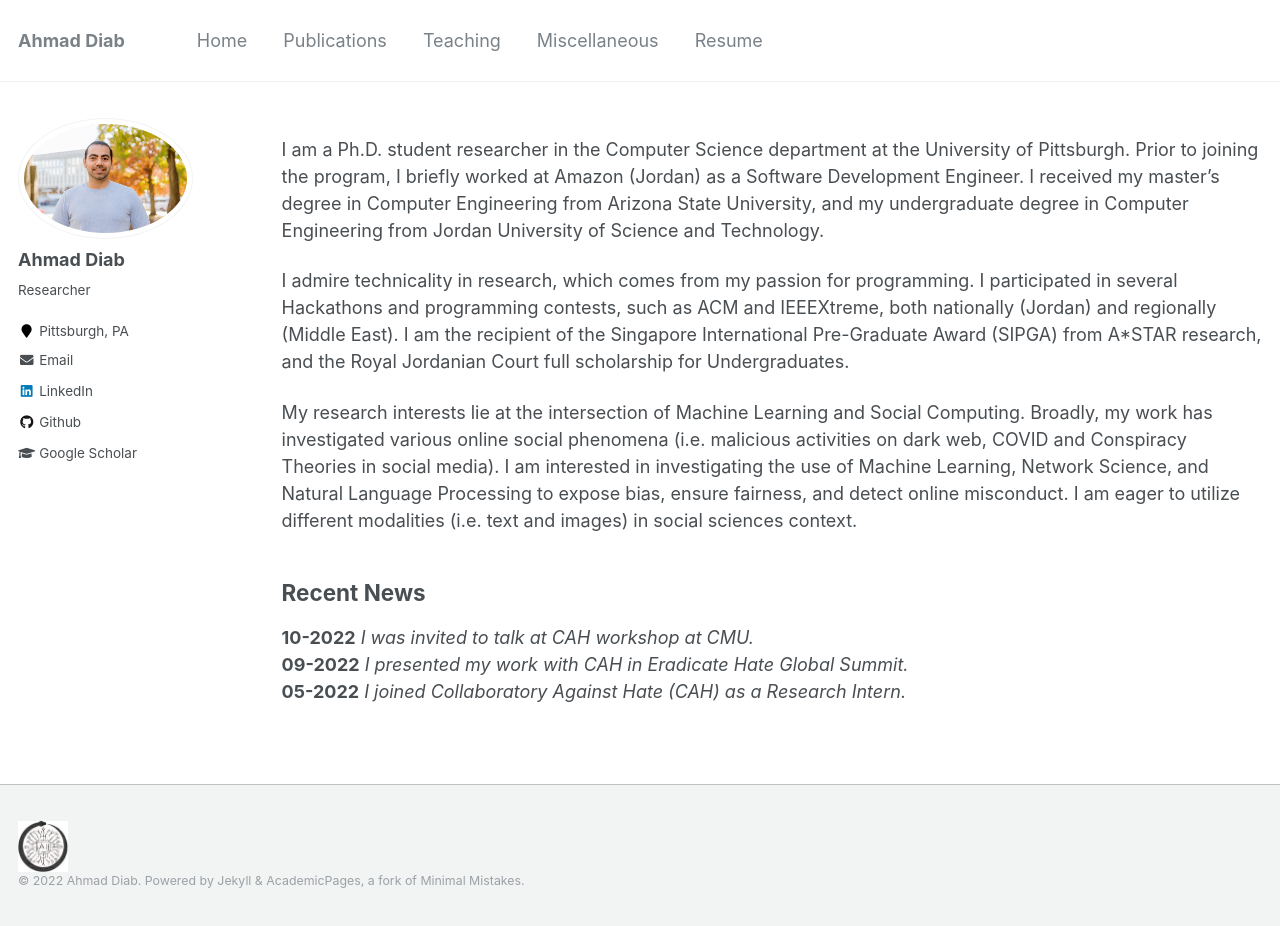
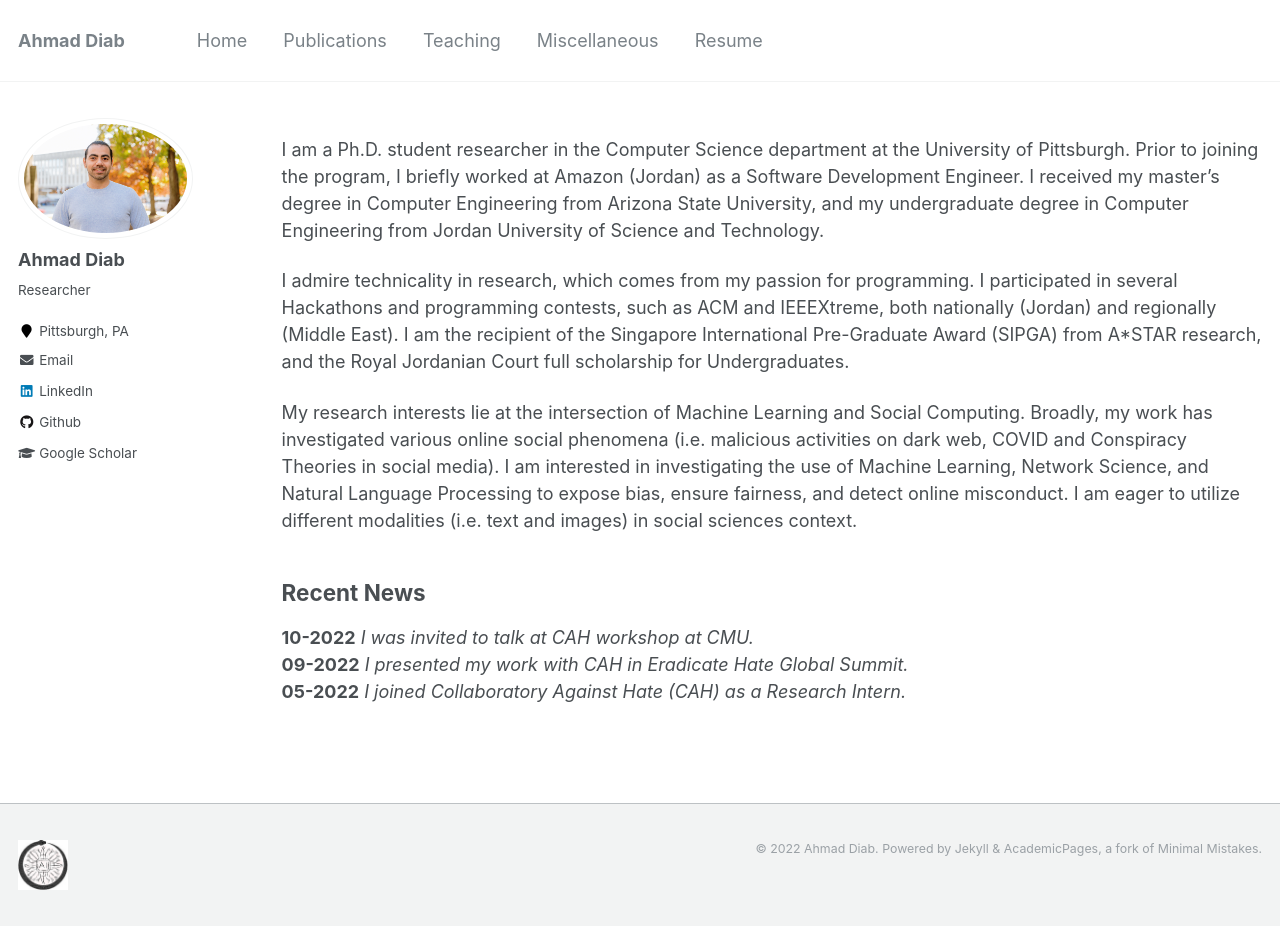
Before and after one commit to aadiab/aadiab.github.io, a Jekyll site: the page built from index.md, in a window 1280 px wide and 926 px high. Built offline with Jekyll 4.4.1, drawn with Linux system fonts in a browser that asks for light colours.

Commit message:
test logo in footer

```diff
--- a/_includes/footer.html
+++ b/_includes/footer.html
@@ -1,3 +1,4 @@
 {% include base_path %}
 
-<img src="/images/mylogo.png" width="50" height="50"><div class="page__footer-copyright">&copy; {{ site.time | date: '%Y' }} {{ site.name | default: site.title }}. {{ site.data.ui-text[site.locale].powered_by | default: "Powered by" }} <a href="http://jekyllrb.com" rel="nofollow">Jekyll</a> &amp; <a href="https://github.com/academicpages/academicpages.github.io">AcademicPages</a>, a fork of <a href="https://mademistakes.com/work/minimal-mistakes-jekyll-theme/" rel="nofollow">Minimal Mistakes</a>.</div>
+<img src="/images/mylogo.png" width="50" height="50" style="float:left;">
+<div class="page__footer-copyright" style="float:right;">&copy; {{ site.time | date: '%Y' }} {{ site.name | default: site.title }}. {{ site.data.ui-text[site.locale].powered_by | default: "Powered by" }} <a href="http://jekyllrb.com" rel="nofollow">Jekyll</a> &amp; <a href="https://github.com/academicpages/academicpages.github.io">AcademicPages</a>, a fork of <a href="https://mademistakes.com/work/minimal-mistakes-jekyll-theme/" rel="nofollow">Minimal Mistakes</a>.</div>
--- a/_includes/masthead.html
+++ b/_includes/masthead.html
@@ -18,6 +18,7 @@
         </ul>
         <ul class="hidden-links hidden"></ul>
       </nav>
+
     </div>
   </div>
 </div>
```
